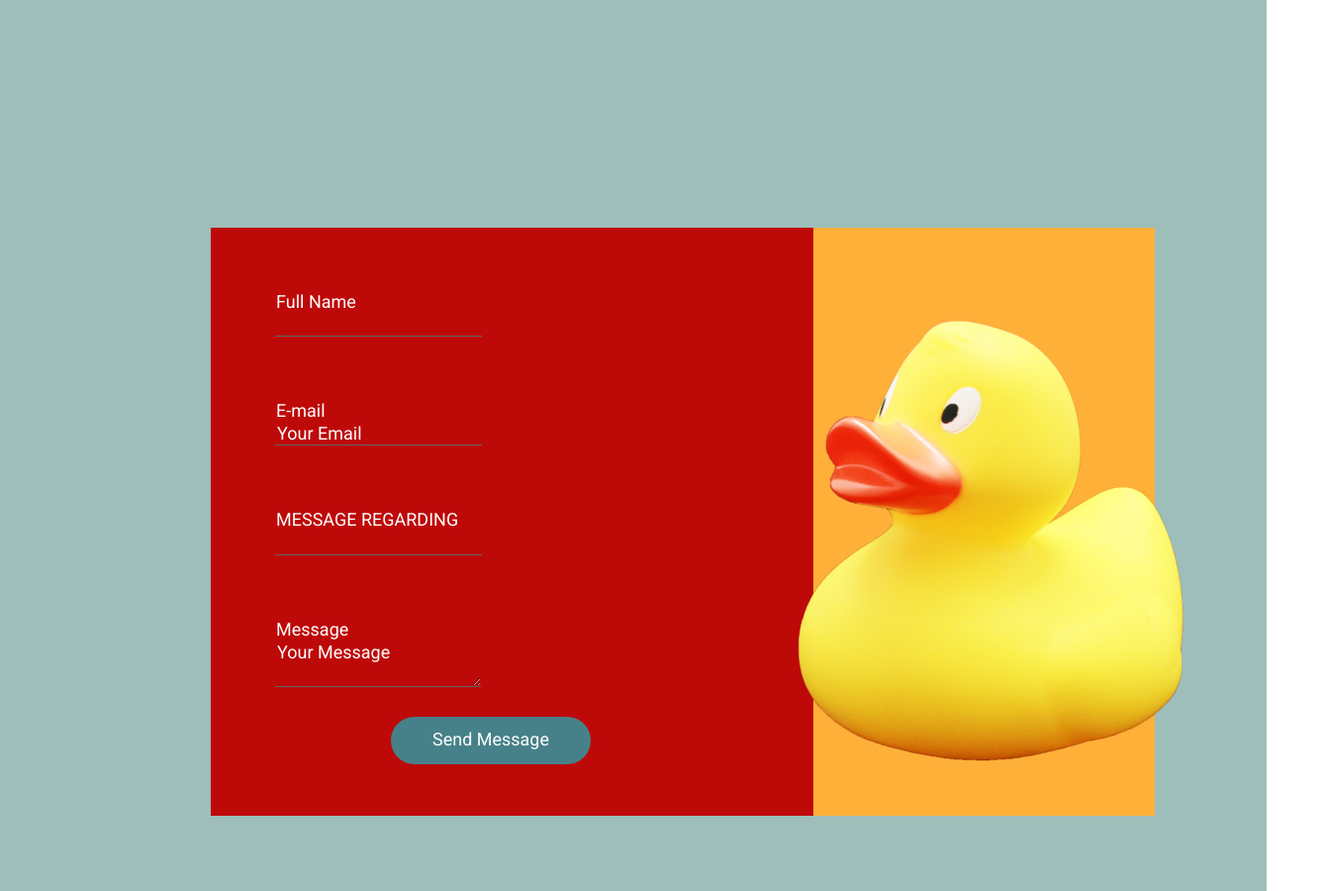
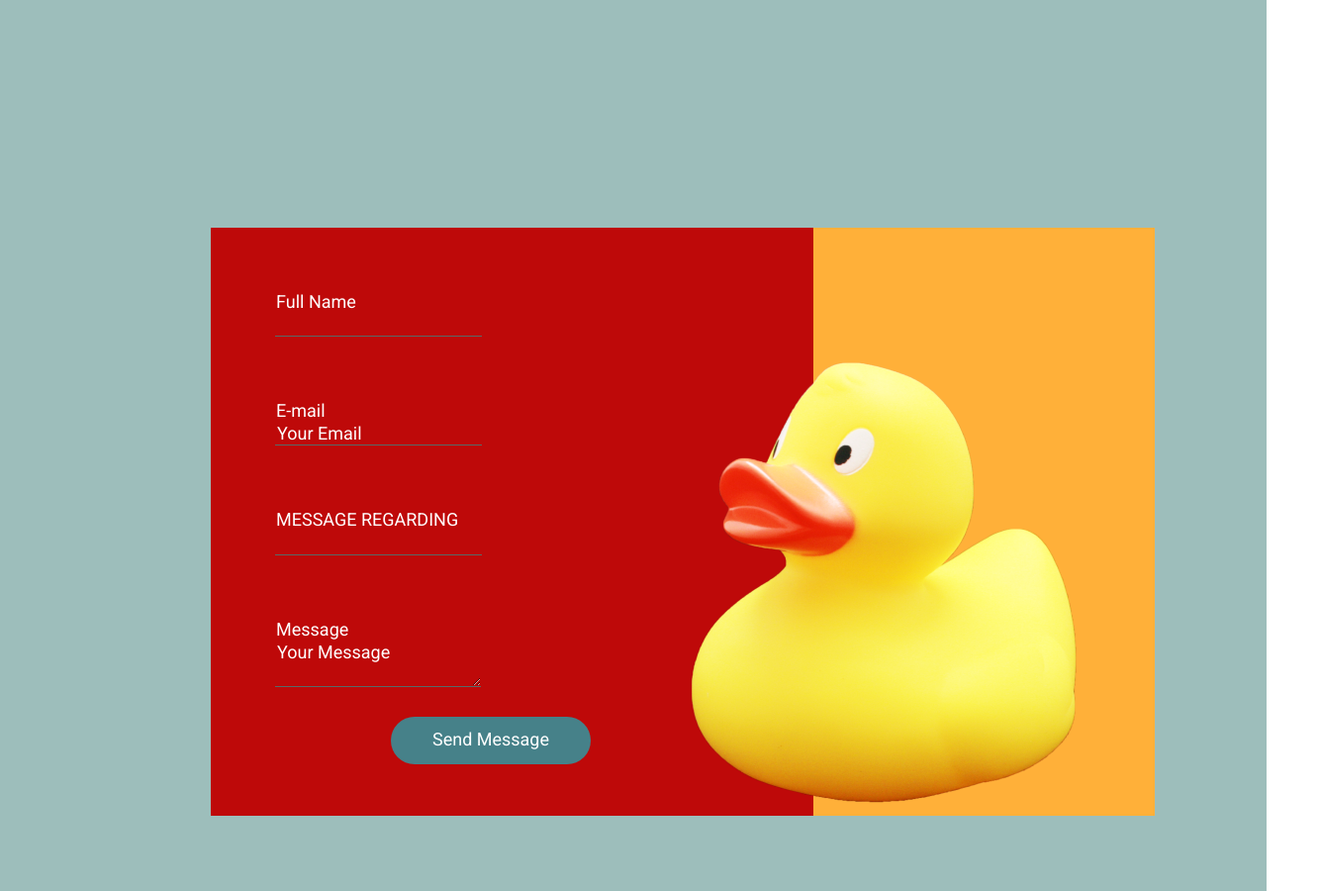
Before and after one commit to mazzlum5/Lektion.7-Forms, a plain HTML site: page index.html in a window 1280 px wide. Shown: the whole page at 99% size, 1333 px wide, since content can reach past the window. Drawn offline with Linux system fonts and the light colour scheme; a web font is replaced by a local one.

Commit message:
changed margines and width heights

```diff
--- a/styles/index.css
+++ b/styles/index.css
@@ -1,8 +1,7 @@
 .container {
-    width: 1440px;
-  max-width: 100%;
+    max-width: 1440px;
+    width: 100%;
     height: 900px;
-  max-width: 100%;
     background-color: #9dbebb;
     display: flex;
     flex-wrap: wrap;
@@ -12,8 +11,8 @@
 
 
 .form-container {
-    width: 954px;
-    max-width: 100%;
+    max-width: 954px;
+    width: 100%;
     height: 594px;
     max-height: 100%;
     background-color: #BE0909;
@@ -98,9 +97,8 @@ form {
 
 
 .duck {
+    object-fit: contain;
+    margin-left: -260px;
+    margin-top: 52px;
     position: absolute;
-    left: 320px;
-    top: 5%;
-    margin-top: 200px;
-    margin-left: 350px;
 }
```
